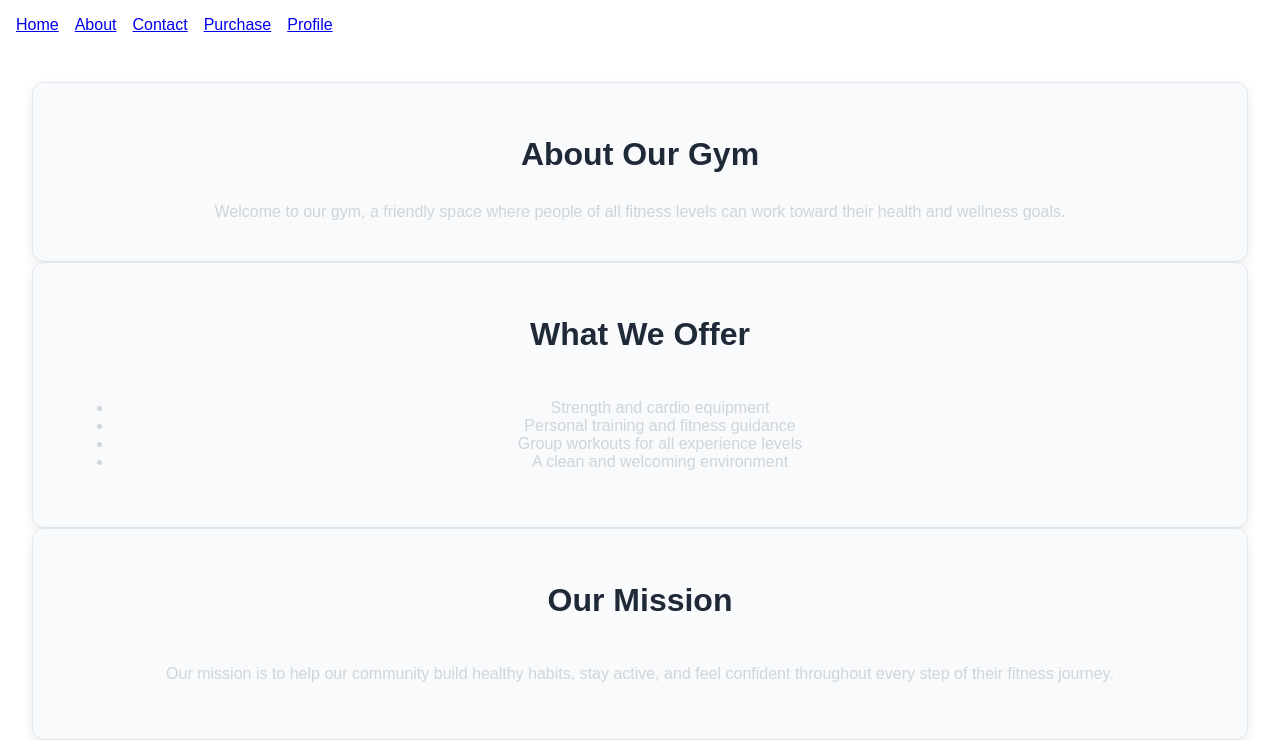
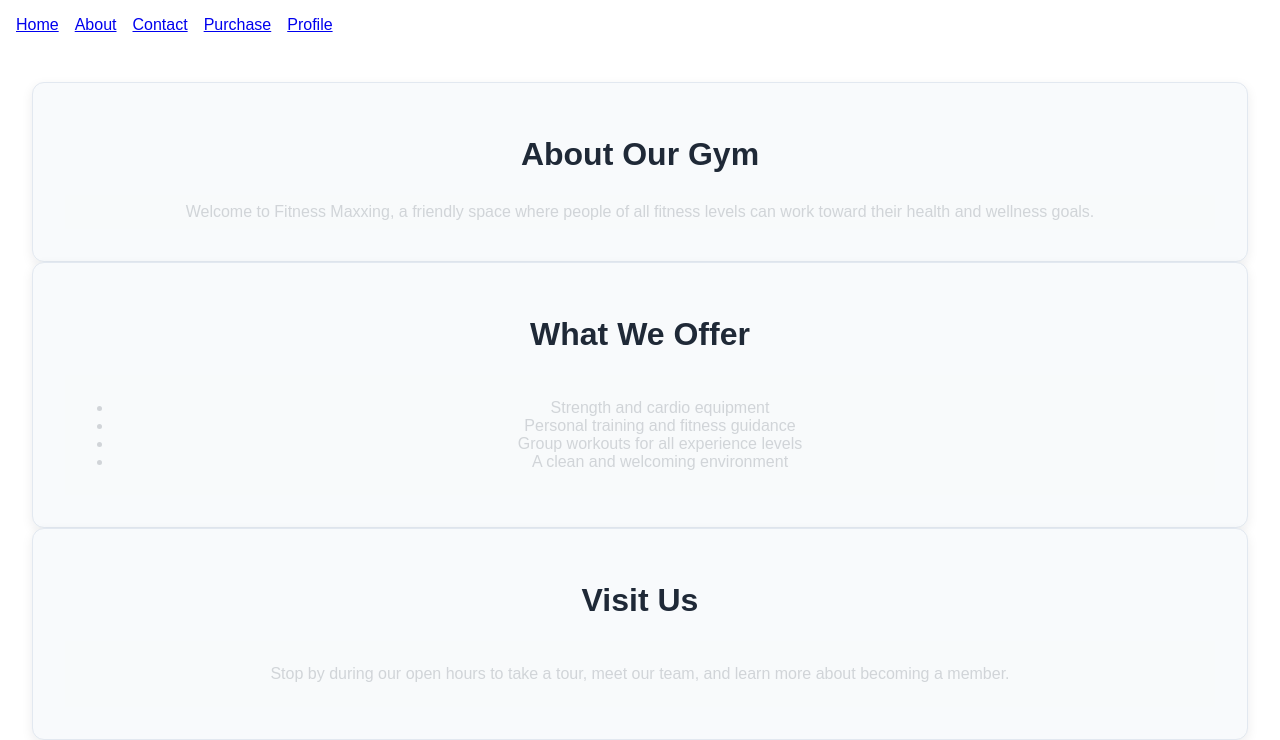
Before and after one commit to jaydonkc/h4i-calpoly-team7, a Next.js app: page /gym-info in a window 1280 px wide. Shown: the top 740 px of the page. Built offline with nearby package versions, Linux system fonts and the light colour scheme.

Commit message:
fix: remove uneccesary section

```diff
--- a/src/app/gym-info/page.tsx
+++ b/src/app/gym-info/page.tsx
@@ -7,7 +7,7 @@
       <div className="info">
         <h1>About Our Gym</h1>
         <div className="gym-details" tabIndex={0}>
-          Welcome to our gym, a friendly space where people of all fitness levels can work toward their health and
+          Welcome to Fitness Maxxing, a friendly space where people of all fitness levels can work toward their health and
           wellness goals.
         </div>
       </div>
@@ -25,16 +25,6 @@
       </div>
 
       <div className="info">
-        <h1>Our Mission</h1>
-        <div className="gym-details" tabIndex={0}>
-          <p>
-            Our mission is to help our community build healthy habits, stay active, and feel confident throughout every
-            step of their fitness journey.
-          </p>
-        </div>
-      </div>
-
-      <div className="info">
         <h1>Visit Us</h1>
         <div className="gym-details" tabIndex={0}>
           <p>Stop by during our open hours to take a tour, meet our team, and learn more about becoming a member.</p>
```
